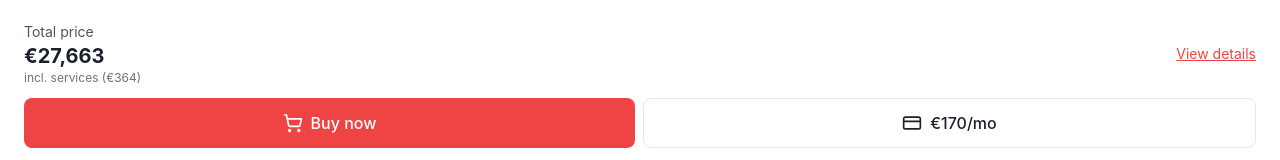
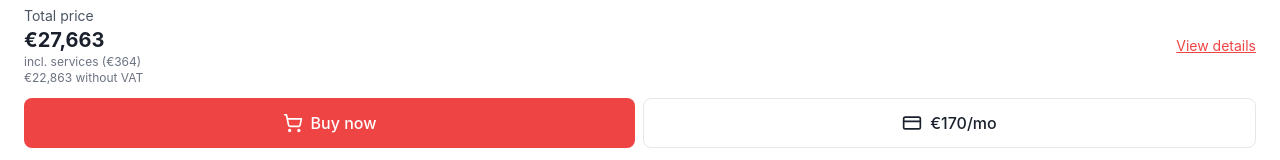
Before and after one commit to usamakhan186/Deployed, a Next.js app: page /cars/car in a window 1280 px wide. Shown: the part 628-788 px from the top of the page. Built offline with nearby package versions, Linux system fonts and the light colour scheme.

Commit message:
withoutvatupdated

```diff
--- a/src/components/Cars/CarDetailPage.js
+++ b/src/components/Cars/CarDetailPage.js
@@ -927,7 +927,9 @@ const MobileCheckoutBar = () => {
             <div>
               <div className="text-sm text-gray-600">Total price</div>
               <div className="text-xl font-bold">€27,663</div>
+
               <div className="text-xs text-gray-500">incl. services (€364)</div>
+              <div className="text-xs text-gray-500">€22,863 without VAT</div>
             </div>
             <button
               onClick={() => setShowServicesModal(true)}
```
